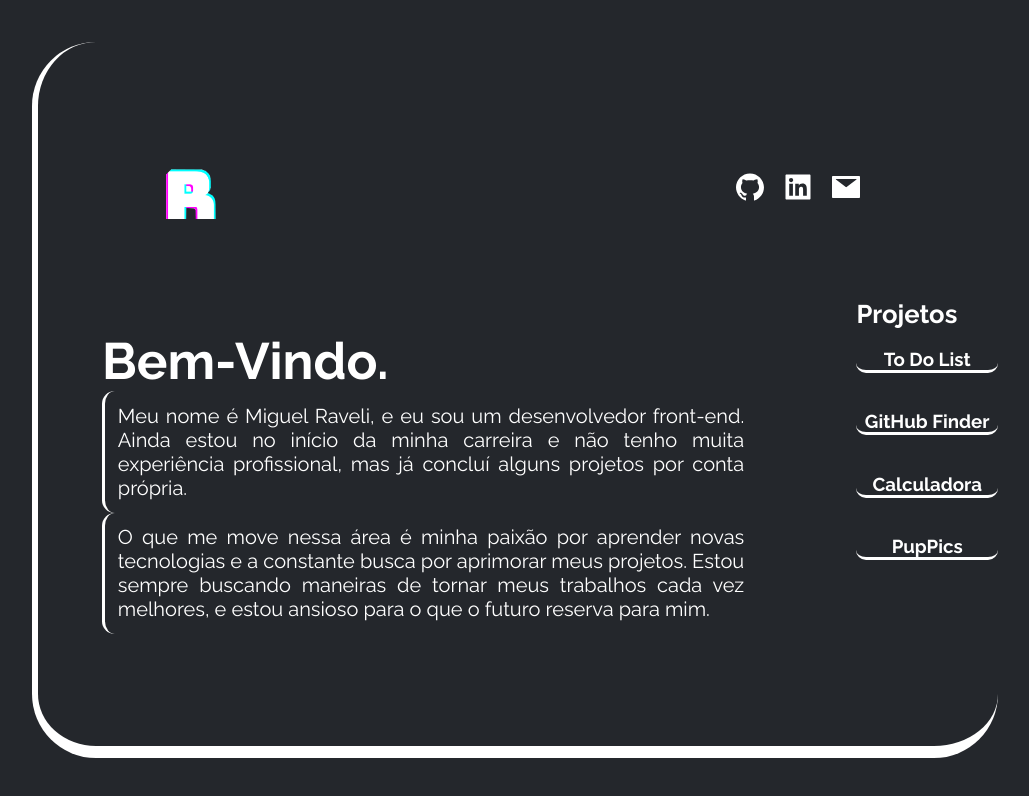
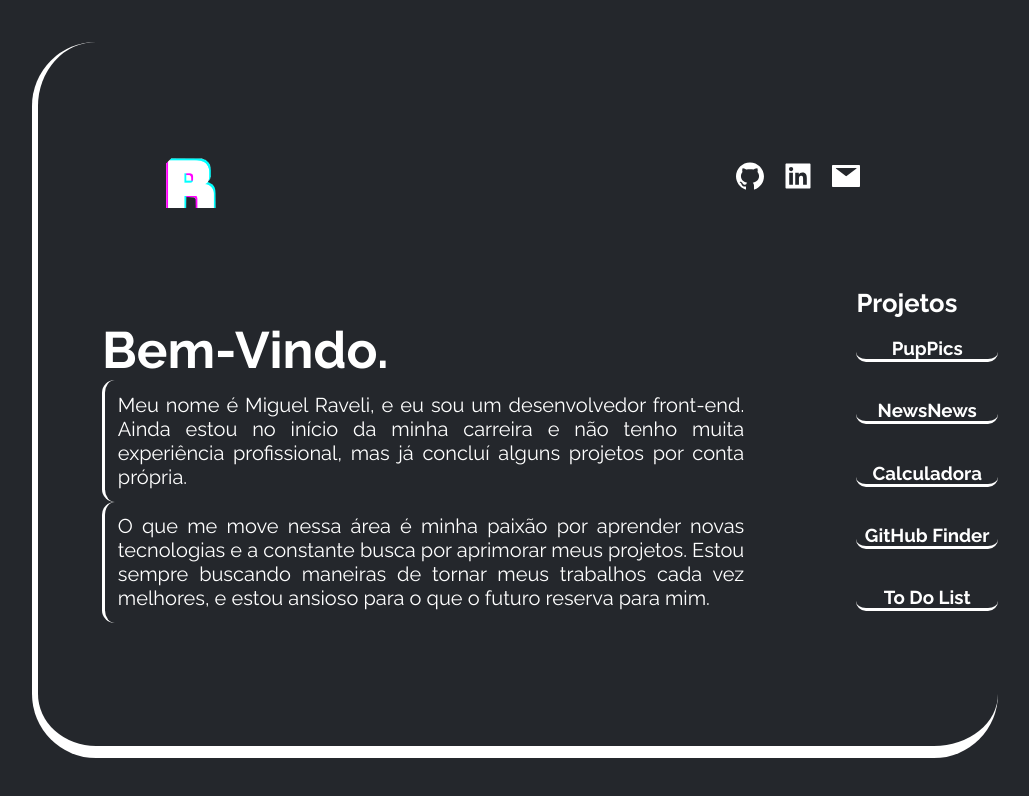
Before and after one commit to MiguelRaveli/portfolio, a React (Vite) app: page /#/ in a window 1280 px wide. Shown: the top 796 px of the page, without its empty margins (125-1154 px from the left). Built offline with nearby package versions, Linux system fonts and the light colour scheme.

Commit message:
novo projeto: newsnews

```diff
--- a/src/hooks/mudarApresentacao.tsx
+++ b/src/hooks/mudarApresentacao.tsx
@@ -18,6 +18,10 @@ export const mudarApresentacao = (steps: JSX.Element[]) =>{
     const mudarParaPupPics = () =>{
         setPaginaAtual(4)
     }
+
+    const mudarParaNews = () =>{
+        setPaginaAtual(5)
+    }
     return{
         paginaAtual,
         componenteAtual: steps[paginaAtual] ,
@@ -25,6 +29,7 @@ export const mudarApresentacao = (steps: JSX.Element[]) =>{
         mudarParaLearn,
         mudarParaTodo,
         mudarParaGitHubFinder,
-        mudarParaPupPics
+        mudarParaPupPics,
+        mudarParaNews
     }
 }
--- a/src/routes/Home.tsx
+++ b/src/routes/Home.tsx
@@ -38,6 +38,12 @@ const Home = () => {
       p3="Ver website"
       link="https://miguelraveli.github.io/PupPics/"
     />,
+    <Apresentacao
+      titulo="NewsNews"
+      p1="O NewsHub é seu portal central para notícias atualizadas, previsão do tempo e pesquisa eficiente. Desenvolvido com React, Next.js e TypeScript, este site utiliza a API NewsAPI para fornecer uma experiência informativa. Mantenha-se informado, explore notícias e verifique o clima de forma intuitiva. (A API utilizada é paga, e o plano gratuito oferece dados limitados destinados exclusivamente ao desenvolvimento.)"
+      p3="Veja no GitHub"
+      link="https://github.com/MiguelRaveli/NewsNews"
+    />,
   ];
 
   const {
@@ -46,7 +52,8 @@ const Home = () => {
     mudarParaLearn,
     mudarParaTodo,
     mudarParaGitHubFinder,
-    mudarParaPupPics
+    mudarParaPupPics,
+    mudarParaNews,
   } = mudarApresentacao(apresentacoes);
 
   return (
@@ -69,17 +76,20 @@ const Home = () => {
         <div className={styles.container_home}>
           <div className={styles.componentes}>{componenteAtual}</div>
           <div className={styles.container_apresentacao}>
-            <div onClick={mudarParaTodo} className={styles.projetos}>
-              <Projetos titulo="Projetos" projetos="To Do List" />
+            <div onClick={mudarParaPupPics} className={styles.projetos}>
+              <Projetos titulo="Projetos" projetos="PupPics" />
+            </div>
+            <div onClick={mudarParaNews} className={styles.projetos}>
+              <Projetos projetos="NewsNews" />
+            </div>
+            <div onClick={mudarParaLearn} className={styles.projetos}>
+              <Projetos projetos="Calculadora" />
             </div>
             <div onClick={mudarParaGitHubFinder} className={styles.projetos}>
               <Projetos projetos="GitHub Finder" />
             </div>
-            <div onClick={mudarParaLearn} className={styles.projetos}>
-              <Projetos projetos="Calculadora" />
-            </div>
-            <div onClick={mudarParaPupPics} className={styles.projetos}>
-              <Projetos projetos="PupPics" />
+            <div onClick={mudarParaTodo} className={styles.projetos}>
+              <Projetos projetos="To Do List" />
             </div>
           </div>
         </div>
```
